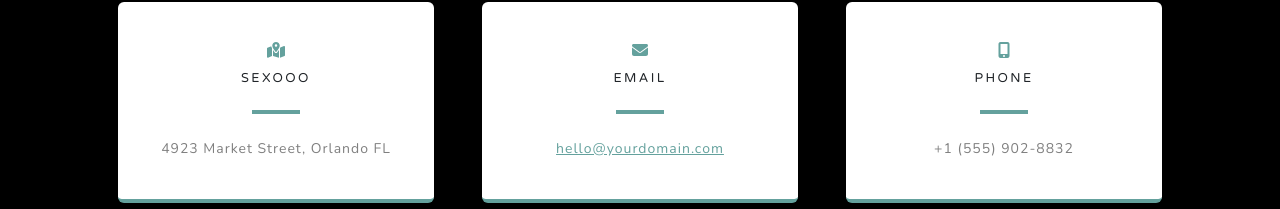
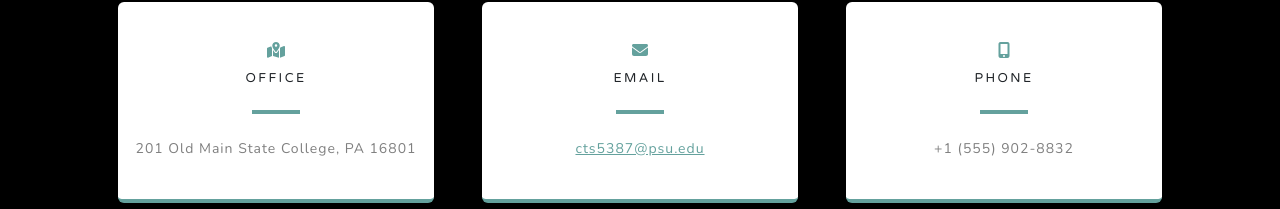
Before and after one commit to im-not-hacking/fakeNewsFixerPrototype, a plain HTML site: page index.html in a window 1280 px wide. Shown: the part 3650-3859 px from the top of the page. Drawn offline with nearby package versions, Linux system fonts and the light colour scheme.

Commit message:
Changed information

```diff
--- a/index.html
+++ b/index.html
@@ -154,9 +154,9 @@
                         <div class="card py-4 h-100">
                             <div class="card-body text-center">
                                 <i class="fas fa-map-marked-alt text-primary mb-2"></i>
-                                <h4 class="text-uppercase m-0">SEXOOO</h4>
+                                <h4 class="text-uppercase m-0">Office</h4>
                                 <hr class="my-4 mx-auto" />
-                                <div class="small text-black-50">4923 Market Street, Orlando FL</div>
+                                <div class="small text-black-50">201 Old Main State College, PA 16801</div>
                             </div>
                         </div>
                     </div>
@@ -166,7 +166,7 @@
                                 <i class="fas fa-envelope text-primary mb-2"></i>
                                 <h4 class="text-uppercase m-0">Email</h4>
                                 <hr class="my-4 mx-auto" />
-                                <div class="small text-black-50"><a href="#!">hello@yourdomain.com</a></div>
+                                <div class="small text-black-50"><a href="#!">cts5387@psu.edu</a></div>
                             </div>
                         </div>
                     </div>
```
